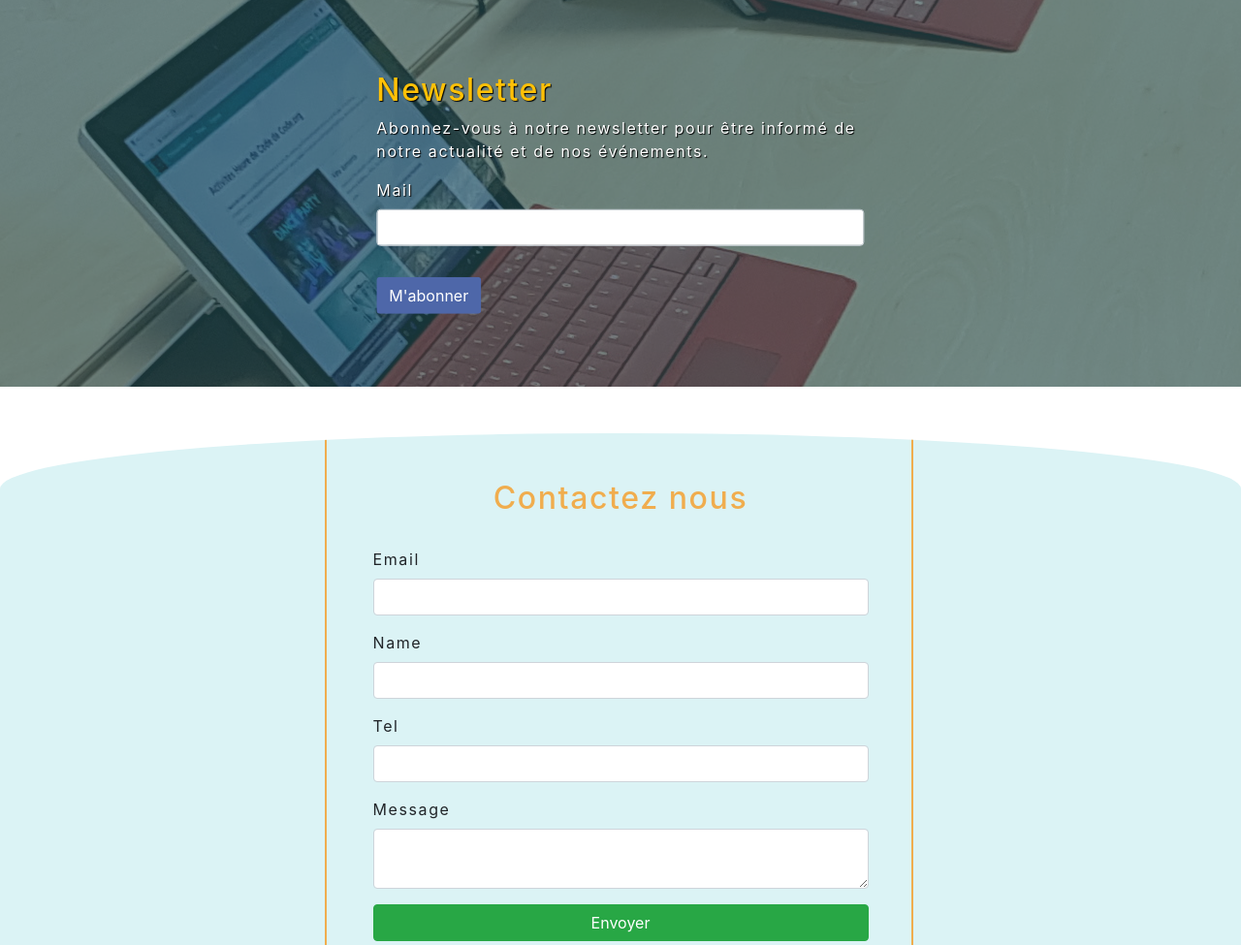
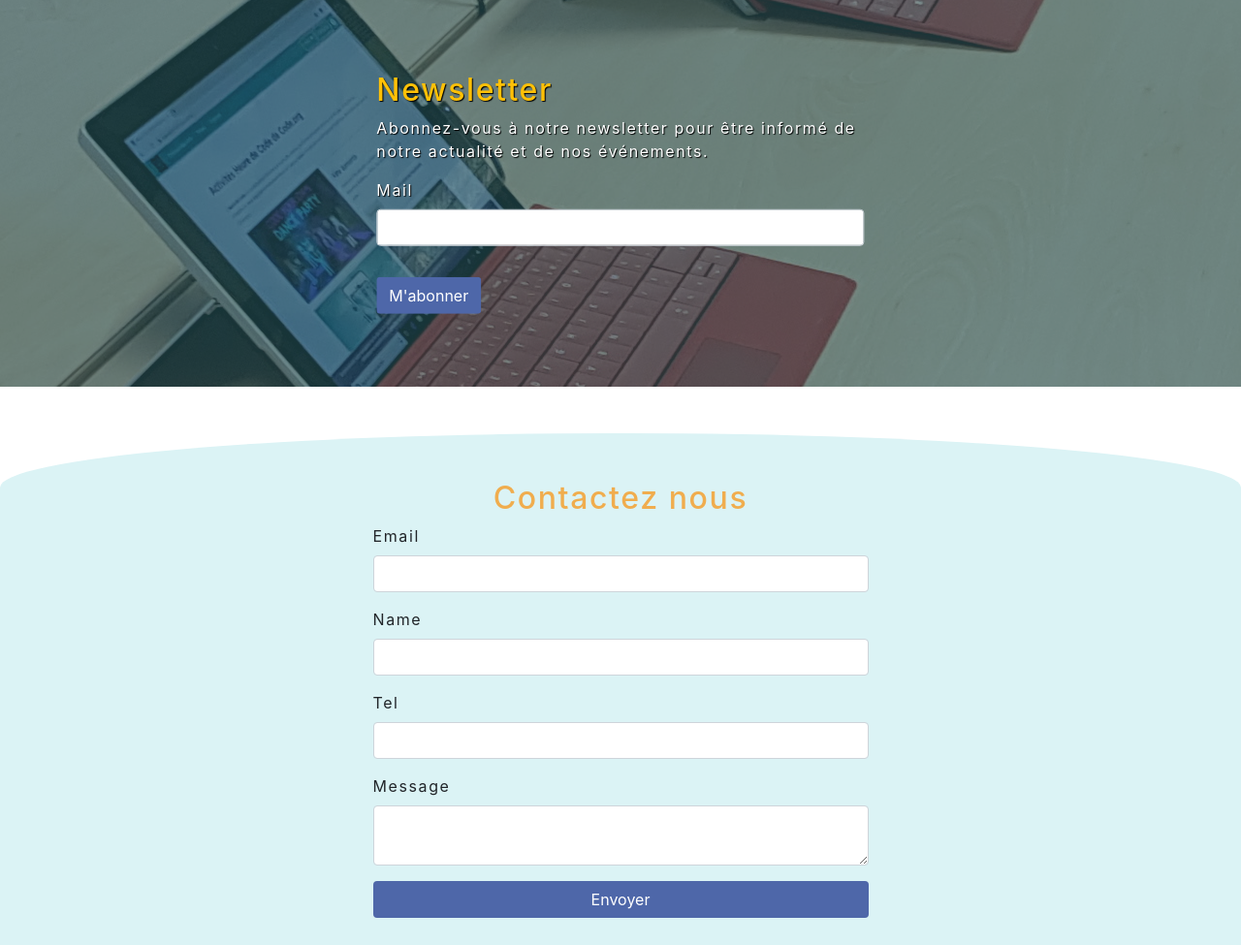
Before and after one commit to Projet-Euratech-Kids/Euratech-kids, a Symfony app: template templates/index/index.html.twig in a window 1280 px wide. Shown: the part 2854-3829 px from the top of the page at 97% size. Run offline with Twig, Linux system fonts and the light colour scheme; the template is opened without the code that fills it, so the values that code supplies are empty; form fields are guessed from the names that the template uses; some libraries are stand-ins or nearby versions; grey boxes are pictures that could not be loaded.

Commit message:
modify front

```diff
--- a/src/Migrations/Version20200220111215.php
+++ b/src/Migrations/Version20200220112216.php
@@ -10,7 +10,7 @@ use Doctrine\Migrations\AbstractMigration;
 /**
  * Auto-generated Migration: Please modify to your needs!
  */
-final class Version20200220111215 extends AbstractMigration
+final class Version20200220112216 extends AbstractMigration
 {
     public function getDescription() : string
     {
--- a/templates/index/index.html.twig
+++ b/templates/index/index.html.twig
@@ -443,13 +443,13 @@
         <div class="row px-5">
             <!-- <div class="col-12 col-lg-6 pt-5"> -->
             <div class="col-12 col-lg-6 col-md-8 mx-auto pt-5 px-lg-5 px-3">
-                <h2 class="text-center">Contactez nous</h2>
+                <h3 class="text-center h2">Contactez nous</h3>
                 {{ form_start(contactform) }}
                 {{ form_row(contactform.email, {'attr':{  'required' : 'required'}}) }}
                 {{ form_row(contactform.name, {'attr':{  'required' : 'required'}}) }}
                 {{ form_row(contactform.tel, {'attr': {'pattern': '[0-9]{2}[0-9]{2}[0-9]{2}[0-9]{2}[0-9]{2}', 'required' : 'required' }}) }}
                 {{ form_row(contactform.message, {'attr':{  'required' : 'required'}}) }}
-                <button class="btn btn-success btn-block mb-3">Envoyer</button>
+                <button class="btn btn-eura btn-block mb-3">Envoyer</button>
                 {{ form_end(contactform) }}
             </div>
 
```
